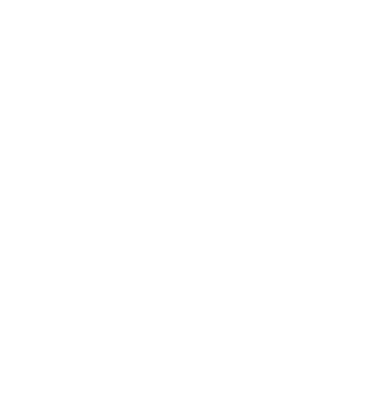
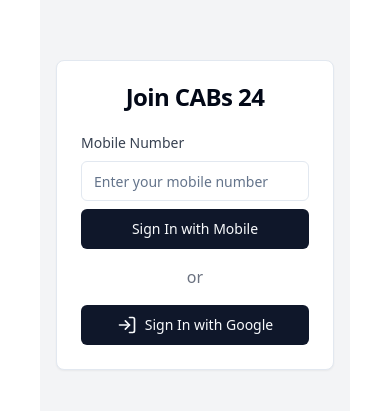
Before and after one commit to GPT-Engineer-App/cabs-24-splash-join-details-certify, a React (Vite) app: page /join in a window 390 px wide. Before the commit this address had no page. Shown: the part 231-642 px from the top of the page. Built offline with nearby package versions, Linux system fonts and the light colour scheme.

Commit message:
Created Join activity with options for signing in with a mobile number and Gmail.

```diff
--- a/src/App.jsx
+++ b/src/App.jsx
@@ -5,6 +5,7 @@ import { Home } from "lucide-react";
 import { Route, BrowserRouter as Router, Routes } from "react-router-dom";
 import Layout from "./layouts/default"; // available: default, navbar, sidebar
 import Index from "./pages/Index.jsx";
+import Join from "./pages/Join.jsx";
 const queryClient = new QueryClient();
 
 export const navItems = [
@@ -24,6 +25,7 @@ const App = () => {
           <Routes>
             <Route path="/" element={<Layout />}>
               <Route index element={<Index />} />
+              <Route path="/join" element={<Join />} />
               {/* Add more routes here as needed */}
             </Route>
           </Routes>
--- a/src/layouts/default.jsx
+++ b/src/layouts/default.jsx
@@ -2,7 +2,7 @@ import { Outlet } from "react-router-dom";
 
 const Layout = () => {
   return (
-    <main className="flex flex-col min-h-screen p-6 bg-gray-100 items-center justify-start">
+    <main className="flex flex-col min-h-screen p-6 bg-white items-center justify-center">
       <Outlet />
     </main>
   );
--- /dev/null
+++ b/src/pages/Join.jsx
@@ -0,0 +1,56 @@
+import { useState } from "react";
+import { Button } from "@/components/ui/button";
+import { Input } from "@/components/ui/input";
+import { Card, CardContent, CardHeader, CardTitle } from "@/components/ui/card";
+import { LogIn } from "lucide-react";
+
+const Join = () => {
+  const [mobileNumber, setMobileNumber] = useState("");
+
+  const handleMobileSignIn = () => {
+    // Handle mobile sign-in logic here
+    console.log("Mobile Number:", mobileNumber);
+  };
+
+  const handleGoogleSignIn = () => {
+    // Handle Google sign-in logic here
+    console.log("Google Sign-In");
+  };
+
+  return (
+    <div className="flex flex-col items-center justify-center min-h-screen bg-gray-100 p-4">
+      <Card className="w-full max-w-md">
+        <CardHeader>
+          <CardTitle className="text-center">Join CABs 24</CardTitle>
+        </CardHeader>
+        <CardContent className="space-y-4">
+          <div className="space-y-2">
+            <label htmlFor="mobileNumber" className="block text-sm font-medium text-gray-700">
+              Mobile Number
+            </label>
+            <Input
+              id="mobileNumber"
+              type="tel"
+              value={mobileNumber}
+              onChange={(e) => setMobileNumber(e.target.value)}
+              placeholder="Enter your mobile number"
+              className="w-full"
+            />
+            <Button onClick={handleMobileSignIn} className="w-full mt-2">
+              Sign In with Mobile
+            </Button>
+          </div>
+          <div className="flex items-center justify-center">
+            <span className="text-gray-500">or</span>
+          </div>
+          <Button onClick={handleGoogleSignIn} className="w-full flex items-center justify-center space-x-2">
+            <LogIn className="h-5 w-5" />
+            <span>Sign In with Google</span>
+          </Button>
+        </CardContent>
+      </Card>
+    </div>
+  );
+};
+
+export default Join;
```
